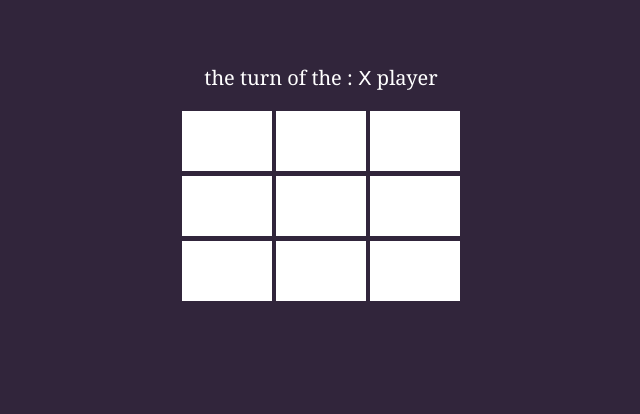
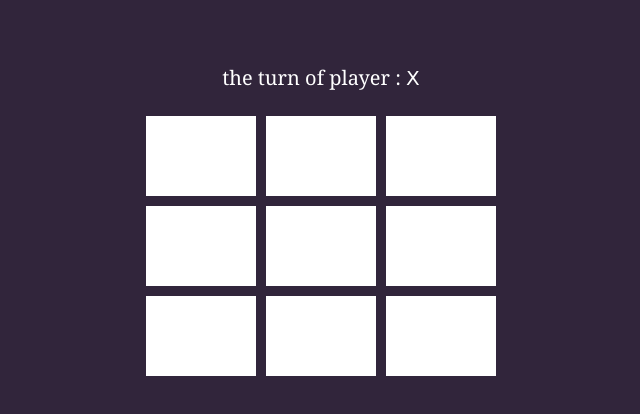
Before and after one commit to abdelali-code/js_mini-projects, a plain HTML site: page X_O/index.html in a window 1280 px wide. Shown: the whole page, without its empty margins (319-959 px from the left). Drawn offline with Linux system fonts and the light colour scheme.

Commit message:
x_o game is completed

```diff
--- a/X_O/index.html
+++ b/X_O/index.html
@@ -14,11 +14,16 @@
         margin-top: 64px;
       }
       button {
-        width: 90px;
-        height: 60px;
+        width: 110px;
+        height: 80px;
+        display: block;
         border: none;
-        margin-bottom: 5px;
+        margin: 5px;
         background-color: #fff;
+      }
+      .row {
+        display: flex;
+        justify-content: center;
       }
       p {
         font-size: 20px;
@@ -36,21 +41,21 @@
   </head>
   <body>
     <div class="container">
-      <p>the turn of the : <span id="player">X</span> player</p>
+      <p>the turn of player : <span id="player">X</span></p>
       <div class="row">
-        <button>&nbsp;</button>
-        <button>&nbsp;</button>
-        <button>&nbsp;</button>
+        <button></button>
+        <button></button>
+        <button></button>
       </div>
       <div class="row">
-        <button>&nbsp;</button>
-        <button>&nbsp;</button>
-        <button>&nbsp;</button>
+        <button></button>
+        <button></button>
+        <button></button>
       </div>
       <div class="row">
-        <button>&nbsp;</button>
-        <button>&nbsp;</button>
-        <button>&nbsp;</button>
+        <button></button>
+        <button></button>
+        <button></button>
       </div>
       <p id="winner"></p>
       <button id="reset" class="reset" onclick="rejower()">Rejower</button>
--- a/X_O/main.js
+++ b/X_O/main.js
@@ -30,11 +30,13 @@ for (let i = 0; i < btns.length; i++) {
 }
 // reset the game
 function rejower() {
+  const resetBtn = document.getElementById("reset");
+  resetBtn.style.display = "none";
   res.fill(null);
   for (let btn of btns) {
     isXnext = true;
     btn.style.backgroundColor = "white";
-    btn.textContent = ` `;
+    btn.textContent = "";
     winner.textContent = "";
   }
 }
```
